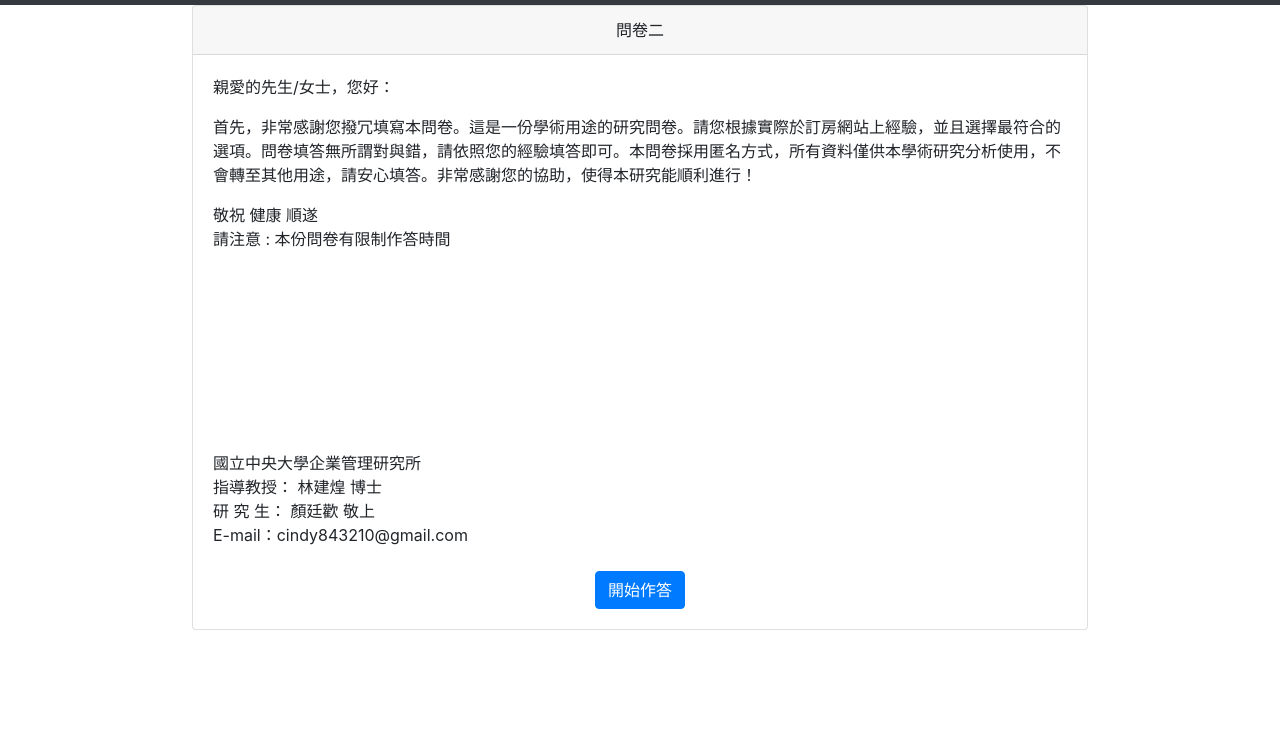
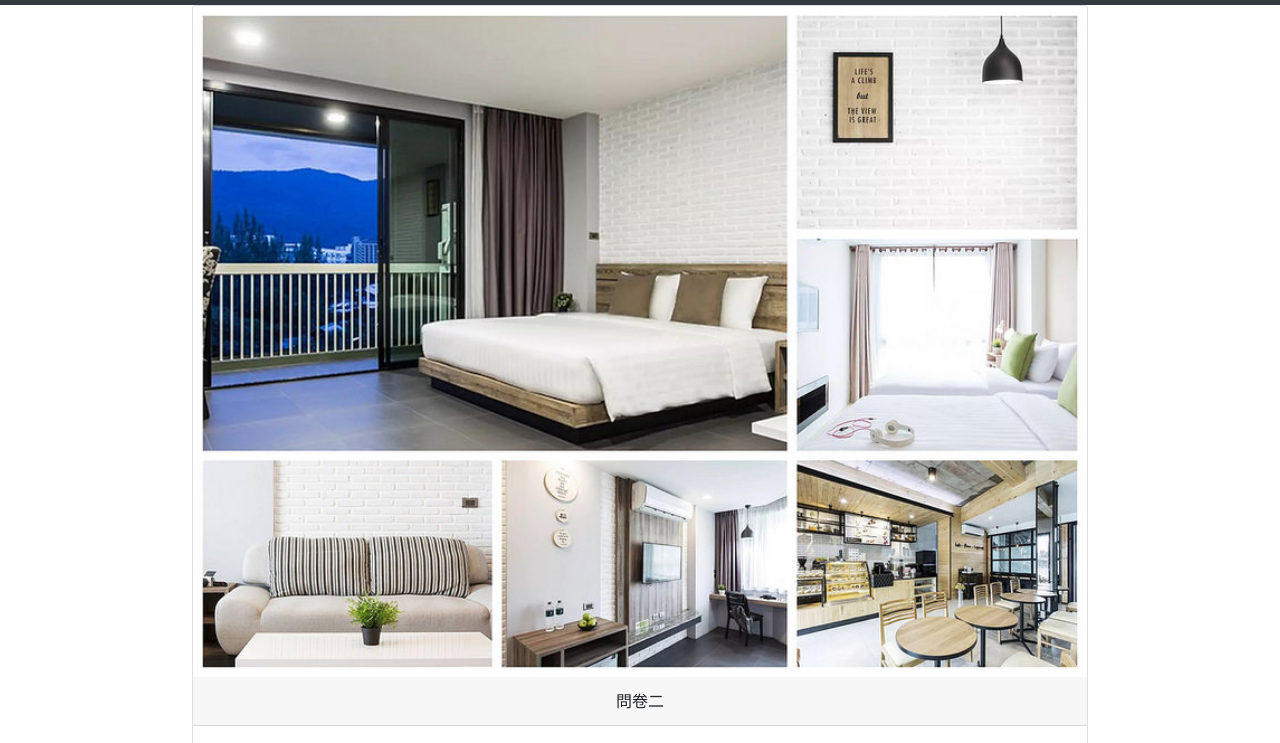
Before and after one commit to NLPting/survey-hun, a website: page index1.html in a window 1280 px wide. Shown: the part 51-794 px from the top of the page. Drawn offline with nearby package versions, Linux system fonts and the light colour scheme.

Commit message:
add picture

```diff
--- a/index1.html
+++ b/index1.html
@@ -59,6 +59,7 @@
     <div class='page1'>
       <div class="d-flex justify-content-center">
           <div class="card" id='card-1' style="width: 70%;">
+            <img class="card-img-top img-fluid" src="img/banner.jpg" alt="Responsive image">
               <div class="card-header text-center">
                 問卷二
               </div>
```
